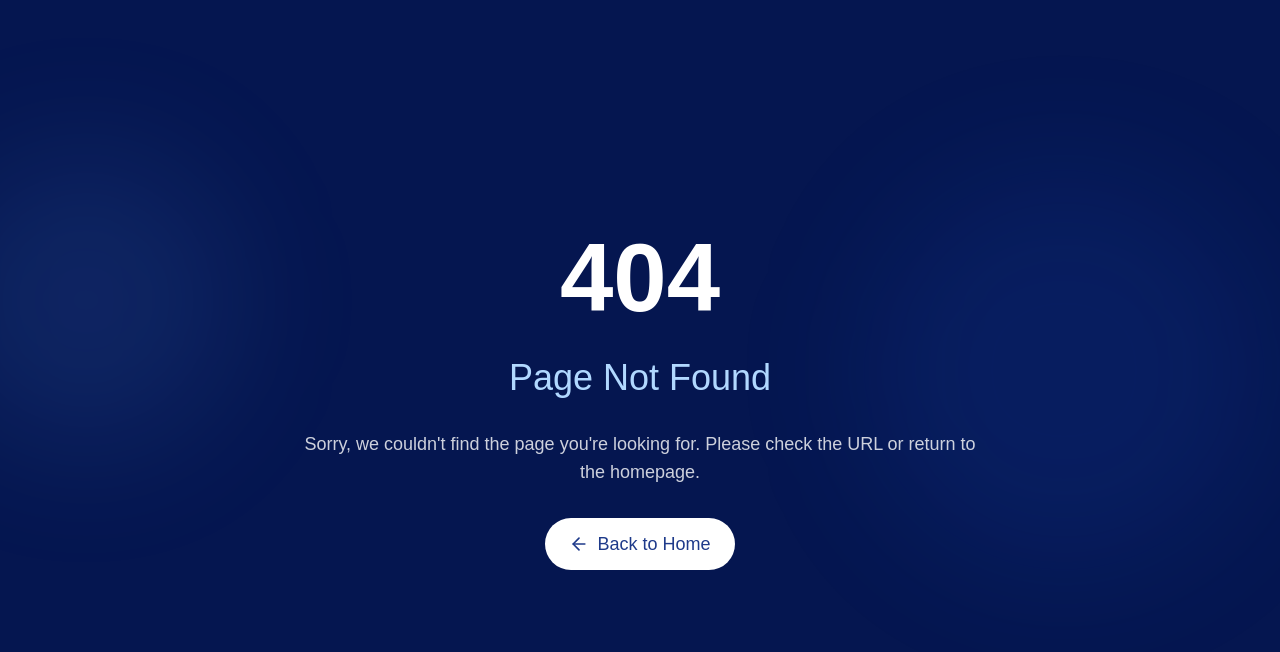
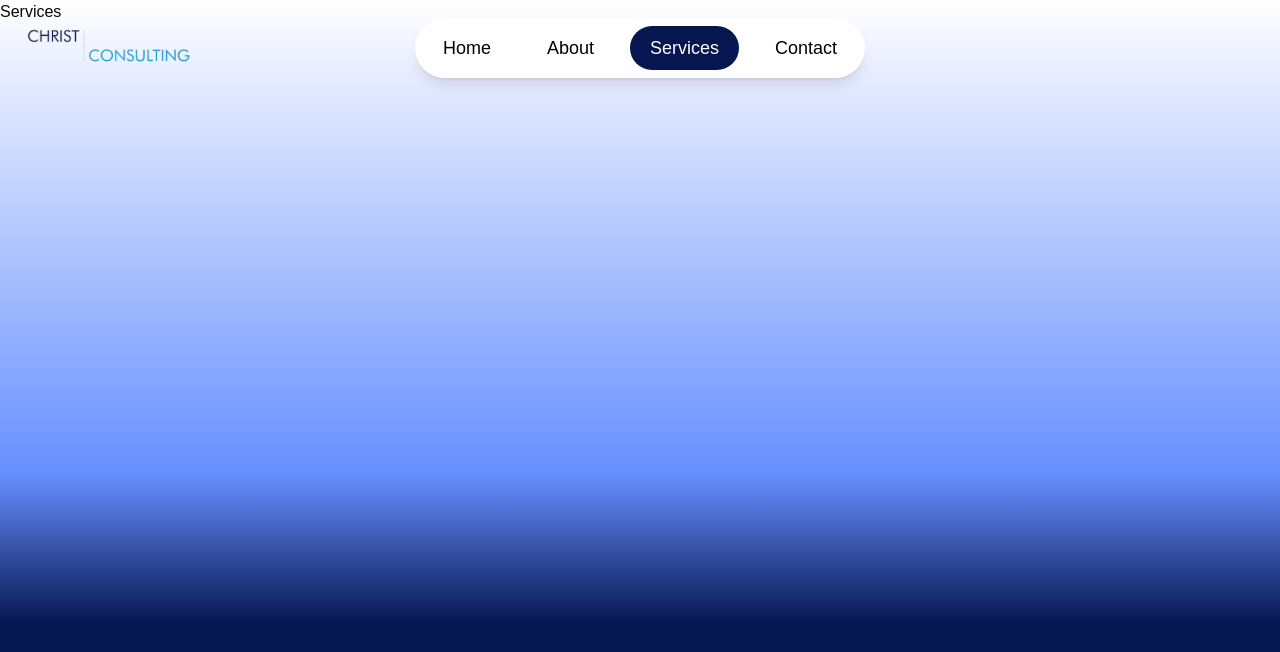
Before and after one commit to CHRIST-Consulting/TechTank-Portfolio-Website, a React (Vite) app: page /services in a window 1280 px wide. Before the commit this address had no page. Shown: the top 652 px of the page. Built offline with nearby package versions, Linux system fonts and the light colour scheme.

Commit message:
Add Services page and implement layout structure for routing

```diff
--- a/src/App.jsx
+++ b/src/App.jsx
@@ -2,6 +2,8 @@ import { BrowserRouter as Router, Routes, Route } from 'react-router-dom';
 import { useState } from 'react';
 import Home from './pages/Home';
 import NotFound from './components/not-found';
+import Services from './pages/Services';
+import Layout from './layout';
 function App() {
   const [activeTab, setActiveTab] = useState('home');
 
@@ -11,20 +13,26 @@ function App() {
         <Routes>
           <Route
             path="/"
-            element={<Home activeTab={activeTab} setActiveTab={setActiveTab} />}
+            element={<Layout />}
+          >
+            <Route
+              index
+              element={<Home />}
             />
+
             <Route
               path="/about"
               element={<NotFound />}
             />
             <Route
               path="/services"
-            element={<NotFound />}
+              element={<Services activeTab={activeTab} setActiveTab={setActiveTab} />}
             />
             <Route
               path="/contact"
               element={<NotFound />}
             />
+          </Route>
           <Route
             path="*"
             element={<NotFound />}
--- /dev/null
+++ b/src/Layout.jsx
@@ -0,0 +1,17 @@
+import React, { useState } from 'react'
+import { Navbar } from './components/common/Navbar'
+import { Outlet } from 'react-router-dom';
+
+export default function () {
+
+    const [activeTab, setActiveTab] = useState('home');
+
+    return (
+        <main className="min-h-screen w-full overflow-x-hidden bg-[#051650]">
+            <Navbar activeTab={activeTab} setActiveTab={setActiveTab} />
+            <div>
+                <Outlet />
+            </div>
+        </main>
+    )
+}
--- a/src/components/common/Navbar.jsx
+++ b/src/components/common/Navbar.jsx
@@ -3,12 +3,14 @@ import { RxHamburgerMenu } from "react-icons/rx";
 import { IoMdClose } from "react-icons/io";
 import { motion, AnimatePresence } from 'framer-motion';
 
-export function Navbar({ activeTab, setActiveTab }) {
+export function Navbar() {
   const [isSidebarOpen, setIsSidebarOpen] = useState(false);
   const [scrolled, setScrolled] = useState(false);
 
+  const activeTab = window.location.pathname.replace("/", "");
+
   const tabs = [
-    { id: 'home', label: 'Home', href: '/home' },
+    { id: '', label: 'Home', href: '/' },
     { id: 'about', label: 'About', href: '/about' },
     { id: 'services', label: 'Services', href: '/services' },
     { id: 'contact', label: 'Contact', href: '/contact' },
@@ -73,7 +75,6 @@ export function Navbar({ activeTab, setActiveTab }) {
                     key={tab.id}
                     className={`mx-2 px-4 lg:mx-2 lg:px-5 py-2 rounded-full cursor-pointer transition-colors ${activeTab === tab.id ? 'bg-[#051650] text-white' : 'bg-transparent text-black'
                       }`}
-                    onClick={() => setActiveTab(tab.id)}
                     whileHover={{ scale: 1.1 }}
                     whileTap={{ scale: 0.95 }}
                   >
@@ -124,9 +125,9 @@ export function Navbar({ activeTab, setActiveTab }) {
                     <ul className="space-y-2">
                       {tabs.map((tab) => (
                         <motion.li
-                          key={tab.id}
                           whileHover={{ scale: 1.05 }}
                           whileTap={{ scale: 0.95 }}
+                          key={tab.id}
                         >
                           <a
                             href={tab.href}
@@ -135,7 +136,6 @@ export function Navbar({ activeTab, setActiveTab }) {
                               : 'text-gray-600 hover:bg-gray-100'
                               }`}
                             onClick={() => {
-                              setActiveTab(tab.id);
                               toggleSidebar();
                             }}
                           >
--- a/src/pages/Home.jsx
+++ b/src/pages/Home.jsx
@@ -1,17 +1,12 @@
-import { Navbar } from "@/components/common/Navbar";
 import { Hero } from "@/components/Home/Hero";
 import BelowHero from "@/components/Home/BelowHero";
 import AboutUs from "@/components/Home/AboutUs";
 
-export default function Home({
-  activeTab,
-  setActiveTab,
-}) {
+export default function Home() {
   return (
-    <main className="min-h-screen w-full overflow-x-hidden bg-[#051650]">
-      <div className="bg-gradient-to-b from-[#FFFFFF] via-[#678FFF] via-45% via-[#003AFF] via-[59.22%] to-[#051650] to-[78.1%] relative">
+    <main>
+      <div className="bg-gradient-to-b from-[#FFFFFF] via-[#003AFF] via-[59.22%] to-[#051650] to-[78.1%] relative">
         <div className="relative z-10">
-          <Navbar activeTab={activeTab} setActiveTab={setActiveTab} />
           <Hero />
         </div>
       </div>
--- /dev/null
+++ b/src/pages/Services.jsx
@@ -0,0 +1,13 @@
+import React from 'react'
+
+export default function Services() {
+    return (
+        <main>
+            <div className="bg-gradient-to-b from-[#FFFFFF] via-[#678FFF] via-45% via-[#003AFF] via-[59.22%] to-[#051650] to-[78.1%] relative">
+                <div className="relative z-10">
+                    <p className='h-[100vh]'>Services</p>
+                </div>
+            </div>
+        </main>
+    )
+}
```
Lines whose indentation alone changed are shown as unchanged.
